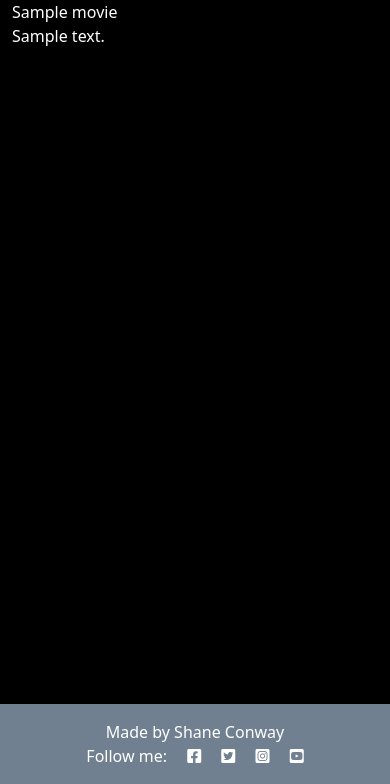
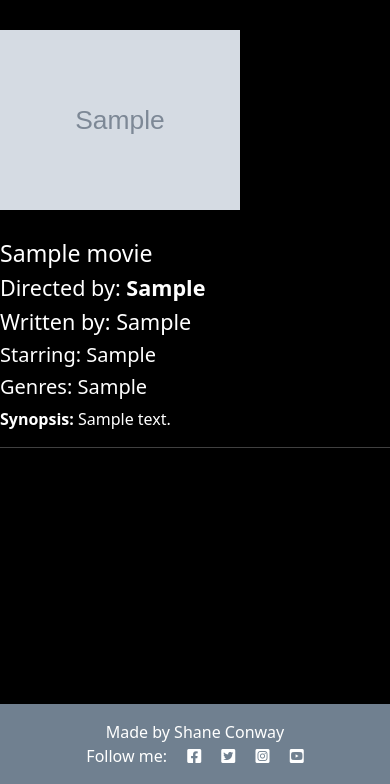
Before and after one commit to ShaneCDev/mgsreviews, a Django app: page /movie-detail/1 in a window 390 px wide. Shown: the part 60-844 px from the top of the page. Run offline with Django 3.2, Linux system fonts and the light colour scheme; tables that the repository leaves empty hold one stand-in row (values such as "Sample post"); grey boxes marked "Sample" are stand-in pictures.

Commit message:
updated the layout of the games, shows and movies pages

```diff
--- a/movies/models.py
+++ b/movies/models.py
@@ -8,7 +8,6 @@ class Movie(models.Model):
     description = models.TextField(max_length=3000)
     poster = models.FileField(upload_to='')
     director = models.CharField(max_length=50)
-    carousel_image = models.FileField(upload_to='', null=True)
     cast = models.CharField(max_length=100, null=True)
     writer = models.CharField(max_length=50, null=True)
     genre = models.CharField(max_length=100, null=True)
@@ -23,7 +22,6 @@ class Game(models.Model):
     poster = models.FileField(upload_to='')
     developer = models.CharField(max_length=50)
     publisher = models.CharField(max_length=50)
-    carousel_image = models.FileField(upload_to='', null=True)
     cast = models.CharField(max_length=100, null=True)
     writer = models.CharField(max_length=50, null=True)
     genre = models.CharField(max_length=100, null=True)
@@ -35,9 +33,8 @@ class Game(models.Model):
 
 class Show(models.Model):
     title = models.CharField(max_length=50)
-    description = models.CharField(max_length=50)
+    description = models.TextField(max_length=3000)
     poster = models.FileField(upload_to='')
-    carousel_image = models.FileField(upload_to='', null=True)
     cast = models.CharField(max_length=100, null=True)
     writer = models.CharField(max_length=50, null=True)
     genre = models.CharField(max_length=100, null=True)
@@ -47,7 +44,7 @@ class Show(models.Model):
 
 
 class Review(models.Model):
-    author = models.ForeignKey(User, on_delete=models.CASCADE, related_name='movie_reviews')
+    author = models.ForeignKey(User, on_delete=models.CASCADE, related_name='reviewer')
     review_date = models.DateTimeField(default=timezone.now)
     scores = (
         (1, 1),
--- a/static/css/style.css
+++ b/static/css/style.css
@@ -31,15 +31,21 @@ body {
 }
 
 .poster-contain {
-    height: auto;
-    width: 100%;
     object-fit: contain;
+    height: 240px;
+    width: 240px;
 }
 
 .flex-center {
     display: flex;
     justify-content: center;
     align-items: center;
+}
+
+.img-container {
+    display: flex;
+    justify-content: center;
+    margin-bottom: 25px;
 }
 
 /* .carousel-item {
--- a/templates/index.html
+++ b/templates/index.html
@@ -38,7 +38,7 @@
   <div class="carousel-inner">
     {% for game in games %}
     <div class="carousel-item {% if forloop.first %} active {% endif %}">
-      <img src="{{ game.poster.url }}" class="d-block w-100 poster" alt="..." height="500" width="500">
+      <img src="{{ game.poster.url }}" class="d-block w-100 poster" alt="{{ game.title }}" height="500" width="500">
       <div class="row featurette flex-center">
         <div class="col-md-7">
             <h3>{{ game.title }}</h3>
@@ -69,7 +69,7 @@
   <div class="carousel-inner">
     {% for show in shows %}
     <div class="carousel-item {% if forloop.first %} active {% endif %}">
-      <img src="{{ show.poster.url }}" class="d-block w-100 poster" alt="..." height="500" width="500">
+      <img src="{{ show.poster.url }}" class="d-block w-100 poster" alt="{{ show.title }}" height="500" width="500">
       <div class="row featurette flex-center">
         <div class="col-md-7">
             <h3>{{ show.title }}</h3>
--- a/templates/movie_detail.html
+++ b/templates/movie_detail.html
@@ -2,15 +2,22 @@
 
 {% block content %}
 
-<div class="container">
-    <div class="row">
-        <div class="col">
-            {{ movie.title }}
+    <div class="row featurette">
+        <div class="col-md-5">
+            <img src="{{ movie.poster.url }}" alt="{{ movie.title }}" class="poster-contain">
+        </div>
+        <div class="col-md-7">
+            <h3>{{ movie.title }}</h3>
+            <h4>Directed by: <strong>{{ movie.director }}</strong></h4>
+            <h4>Written by: {{ movie.writer }}</h4>
+            <h5>Starring: {{ movie.cast }}</h5>
+            <h5>Genres: {{ movie.genre }}</h5>
             <p>
+                <strong>Synopsis:</strong>
                 {{ movie.description }}
             </p>
+            <hr>
         </div>
     </div>
-</div>
 
 {% endblock %}
```
Also changed, not shown: templates/games.html (+16 -2 lines), templates/movies.html (+18 -2 lines), templates/shows.html (+16 -2 lines), movies/migrations/0016_auto_20230310_1546.py (added).
